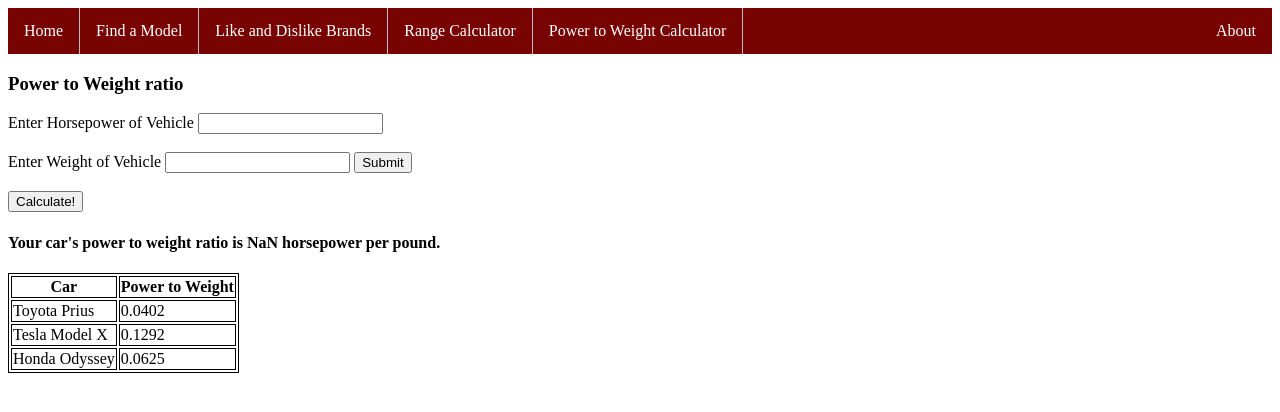
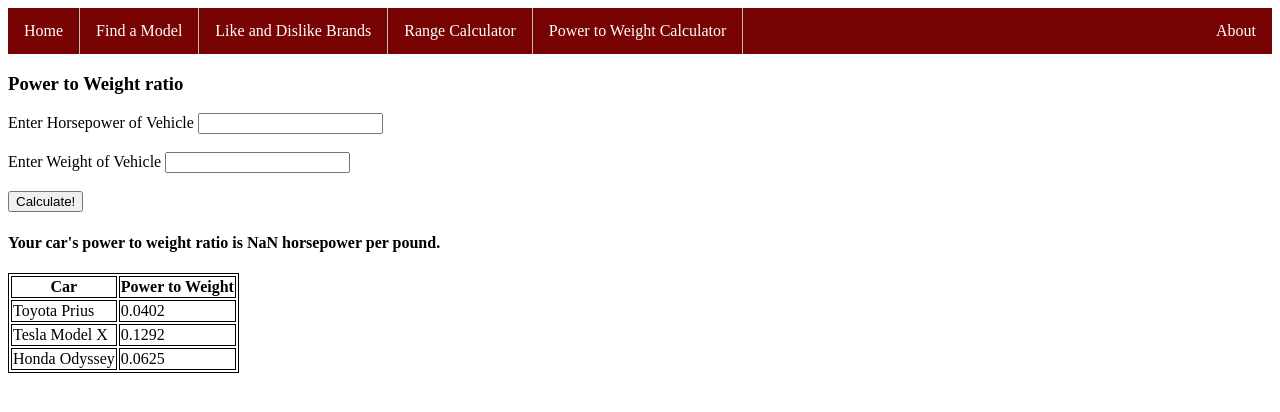
Before and after one commit to rohitd3/vroom, a Jekyll site: the page built from _pages/powerToWeightCalc.html, in a window 1280 px wide. Shown: the top 412 px of the page. Built offline with Jekyll 4.4.1, drawn with Linux system fonts in a browser that asks for light colours.

Commit message:
ptw redo

```diff
--- a/_pages/powerToWeightCalc.html
+++ b/_pages/powerToWeightCalc.html
@@ -23,18 +23,17 @@
             <h3 class="display-5 fw-bold">Power to Weight ratio</h3>
 
             <div>
-                <label for="horswepowerField">Enter Horsepower of Vehicle</label>
+                <label for="horsepowerField">Enter Horsepower of Vehicle</label>
                 <input name="horsepower" id="horsepowerField">
             </div>
             <br>
             <div>
                 <label for="weightField">Enter Weight of Vehicle</label>
                 <input name="weight" id="weightField">
-                <button onclick="read()">Submit</button>
             </div>
             <br>
             <div>
-                <button>Calculate!</button>
+                <button onclick="read()">Calculate!</button>
                 <br>
 
             </div>
```
